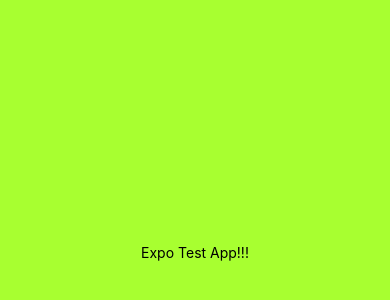
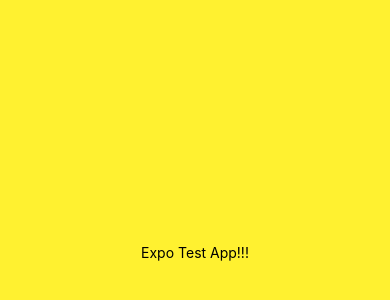
Before and after one commit to manishkumarv2/ExpoTest, a React Native app: screen / in a window 390 px wide. Shown: the part 170-470 px from the top of the page. Built offline with nearby package versions, Linux system fonts and the light colour scheme.

Commit message:
changed the background color

```diff
--- a/App.js
+++ b/App.js
@@ -17,7 +17,7 @@ export default class App extends React.Component {
 const styles = StyleSheet.create({
   container: {
     flex: 1,
-    backgroundColor: '#a8ff30',
+    backgroundColor: '#fff130',
     alignItems: 'center',
     justifyContent: 'center',
   },
```
